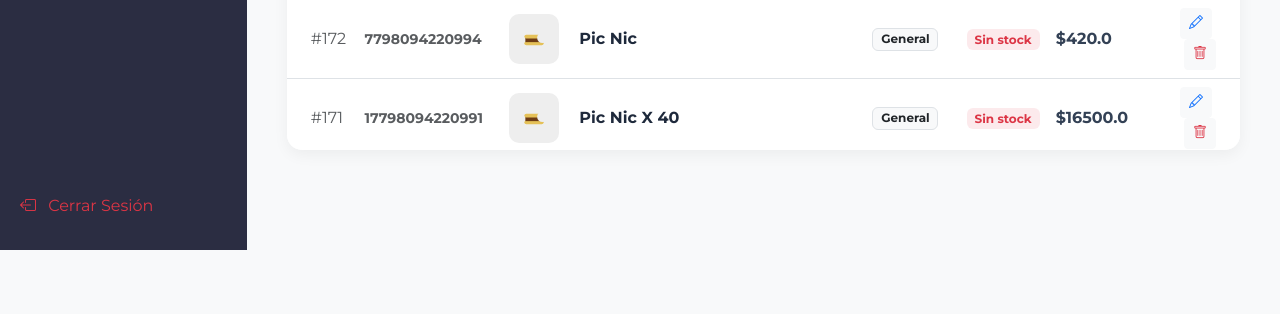
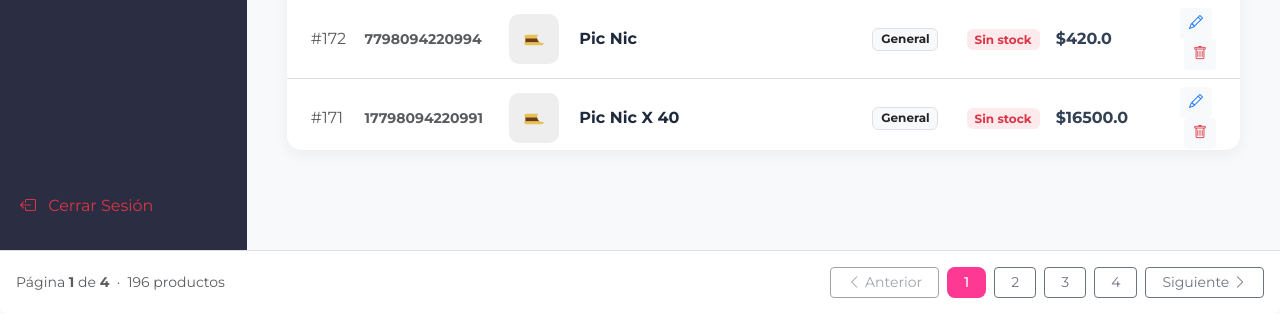
Before and after one commit to Exejkj2/todo-golosina-web, a Flask app: page /admin in a window 1280 px wide. Shown: the part 2350-2664 px from the top of the page. Before the commit the page ends 2600 px from the top, so only its background shows below. Run offline with Flask 3, Linux system fonts and the light colour scheme; a user stored in the database is signed in.

Commit message:
Optimización: Paginación y búsqueda rápida por nombre/código

```diff
--- a/app.py
+++ b/app.py
@@ -1523,15 +1523,19 @@ def login():
 @login_required
 def admin_dashboard():
     try:
-        search = request.args.get('q', '').strip()
-        query = Producto.query.filter_by(activo=1)
-        if search:
-            query = query.filter(Producto.nombre.ilike(f'%{search}%'))
-            productos = query.order_by(Producto.id.desc()).limit(100).all()
-        else:
-            productos = query.order_by(Producto.id.desc()).limit(50).all()
+        q    = request.args.get('q', '').strip()
+        page = request.args.get('page', 1, type=int)
+        base = Producto.query.filter_by(activo=1)
+        if q:
+            base = base.filter(
+                or_(
+                    Producto.nombre.ilike(f'%{q}%'),
+                    Producto.codigo_barra.ilike(f'%{q}%')
+                )
+            )
+        productos  = base.order_by(Producto.id.desc()).paginate(page=page, per_page=50, error_out=False)
         categorias = Categoria.query.all()
-        return render_template('admin.html', productos=productos, categorias=categorias, search=search)
+        return render_template('admin.html', productos=productos, categorias=categorias, search=q, q=q)
     except Exception as e:
         return f"<h1>Error Oculto: {str(e)}</h1><pre>{traceback.format_exc()}</pre>", 500
 
--- a/templates/admin.html
+++ b/templates/admin.html
@@ -194,7 +194,7 @@
         <!-- Toolbar Buscador y Exportar -->
         <div class="d-flex justify-content-between align-items-center mb-3">
           <form method="GET" action="{{ url_for('admin_dashboard') }}" class="d-flex gap-2" style="max-width: 450px; width: 100%;">
-            <input type="text" id="buscador_admin" name="q" class="form-control bg-white" placeholder="Buscar producto por nombre..." value="{{ search or '' }}" />
+            <input type="text" id="buscador_admin" name="q" class="form-control bg-white" placeholder="Buscar por nombre o código de barra..." value="{{ search or '' }}" />
             <button type="submit" class="btn btn-secondary px-3"><i class="bi bi-search"></i> Buscar</button>
             {% if search %}
             <a href="{{ url_for('admin_dashboard') }}" class="btn btn-outline-secondary" title="Limpiar búsqueda"><i class="bi bi-x-lg"></i></a>
@@ -222,7 +222,7 @@
                   </tr>
                 </thead>
                 <tbody>
-                  {% for p in productos %}
+                  {% for p in productos.items %}
                   <tr>
                     <td class="ps-4 text-muted">#{{ p.id }}</td>
                     <td>
@@ -348,7 +348,52 @@
       </div>
     </div>
 
-    {% for p in productos %}
+    <!-- Paginación -->
+    {% if productos.pages > 1 %}
+    <div class="d-flex justify-content-between align-items-center px-3 py-3 border-top bg-white rounded-bottom-3 mt-0">
+      <span class="text-muted small">
+        Página <strong>{{ productos.page }}</strong> de <strong>{{ productos.pages }}</strong>
+        &nbsp;·&nbsp; {{ productos.total }} productos{% if q %} encontrados para "<strong>{{ q }}</strong>"{% endif %}
+      </span>
+      <div class="d-flex gap-2">
+        {% if productos.has_prev %}
+        <a href="{{ url_for('admin_dashboard', q=q, page=productos.prev_num) }}"
+           class="btn btn-outline-secondary btn-sm px-3">
+          <i class="bi bi-chevron-left"></i> Anterior
+        </a>
+        {% else %}
+        <button class="btn btn-outline-secondary btn-sm px-3" disabled>
+          <i class="bi bi-chevron-left"></i> Anterior
+        </button>
+        {% endif %}
+
+        {# Botones de página numérica (ventana de ±2 páginas) #}
+        {% for num in productos.iter_pages(left_edge=1, right_edge=1, left_current=2, right_current=2) %}
+          {% if num %}
+            <a href="{{ url_for('admin_dashboard', q=q, page=num) }}"
+               class="btn btn-sm {% if num == productos.page %}btn-pink{% else %}btn-outline-secondary{% endif %} px-3">
+              {{ num }}
+            </a>
+          {% else %}
+            <span class="btn btn-sm btn-outline-secondary px-2 disabled">…</span>
+          {% endif %}
+        {% endfor %}
+
+        {% if productos.has_next %}
+        <a href="{{ url_for('admin_dashboard', q=q, page=productos.next_num) }}"
+           class="btn btn-outline-secondary btn-sm px-3">
+          Siguiente <i class="bi bi-chevron-right"></i>
+        </a>
+        {% else %}
+        <button class="btn btn-outline-secondary btn-sm px-3" disabled>
+          Siguiente <i class="bi bi-chevron-right"></i>
+        </button>
+        {% endif %}
+      </div>
+    </div>
+    {% endif %}
+
+    {% for p in productos.items %}
 <!-- Edit Modal -->
                   <div
                     class="modal fade"
```
